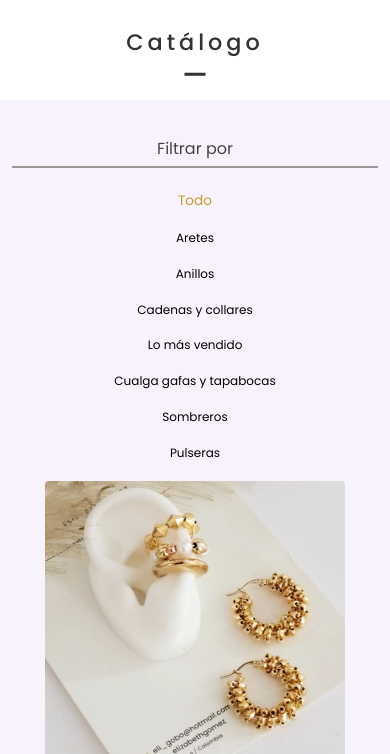
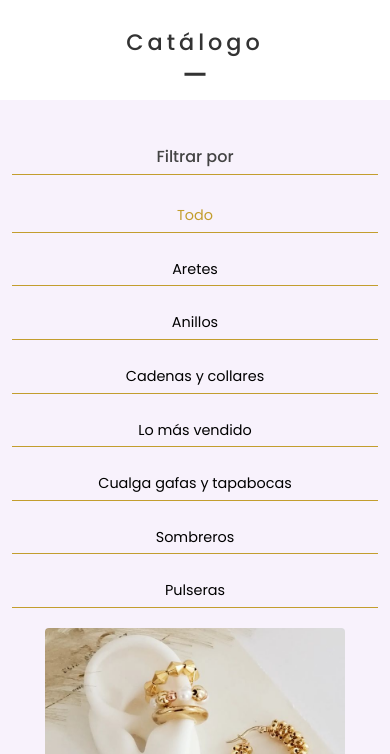
Before and after one commit to AndrDeve/by-elizabeth, a plain HTML site: page catalogo.html in a window 390 px wide. Shown: the part 90-844 px from the top of the page. Drawn offline with nearby package versions, Linux system fonts and the light colour scheme; a web font is replaced by a local one.

Commit message:
subidita41111111111

```diff
--- a/css/style.scss
+++ b/css/style.scss
@@ -952,15 +952,19 @@ body .copy{
         p{
             font-size: 2rem;
             color: #444444;
-        }
-
-        hr{
-            border: .1rem solid #999999;
-            margin:1rem 0 3rem 0;
-            text-align: center;
-            display: flex;
-            justify-content: center;
-        }
+            border-bottom: 1.5px solid $letras-nav;
+            margin-bottom:3rem ;
+            padding: 1rem 0;
+            font-weight: 500;
+        }
+
+        // hr{
+        //     border: 1px solid $letras-nav;
+        //     margin:1rem 0 3rem 0;
+        //     text-align: center;
+        //     display: flex;
+        //     justify-content: center;
+        // }
 
       a{
         font-size: 1.5rem;
@@ -1111,6 +1115,17 @@ body .copy{
 //     //   width: 100%;
 //     // }
 //   }
+
+.container-catalogo .wrap .store-wrapper .category_list{
+    display: flex;
+    flex-direction: column;
+
+    a{
+        border-bottom: .1rem solid $letras-nav;
+        padding: 1rem 6%;
+        font-size: 1.8rem;
+    }
+}
 }
 
 @media screen and (max-width: 600px){
@@ -1138,19 +1153,28 @@ body .copy{
 
 }
 
-@media screen and (max-width: 360px){
-  .wrap > h3{
-    font-size: 2rem;
-  }
-
-  .wrap .store-wrapper .products-list .product_item{
-		width: 100%;
-		margin-left: 0px;
-	}
-
-    .wrap .store-wrapper .products-list .product-item img{
-    height: 180px;
-  }
+@media screen and (max-width: 370px){
+//   .wrap > h3{
+//     font-size: 2rem;
+//   }
+
+//   .wrap .store-wrapper .products-list .product_item{
+// 		width: 100%;
+// 		margin-left: 0px;
+// 	}
+
+//     .wrap .store-wrapper .products-list .product-item img{
+//     height: 180px;
+//   }
+    // .container-catalogo .wrap .store-wrapper .category_list{
+    //     display: flex;
+    //     flex-direction: column;
+
+    //     a{
+    //         border-bottom: .1rem solid $letras-nav;
+    //         padding: 1rem 6%;
+    //     }
+    // }
 }
 
 
```
Also changed, not shown: css/style.css, 1 other file.
